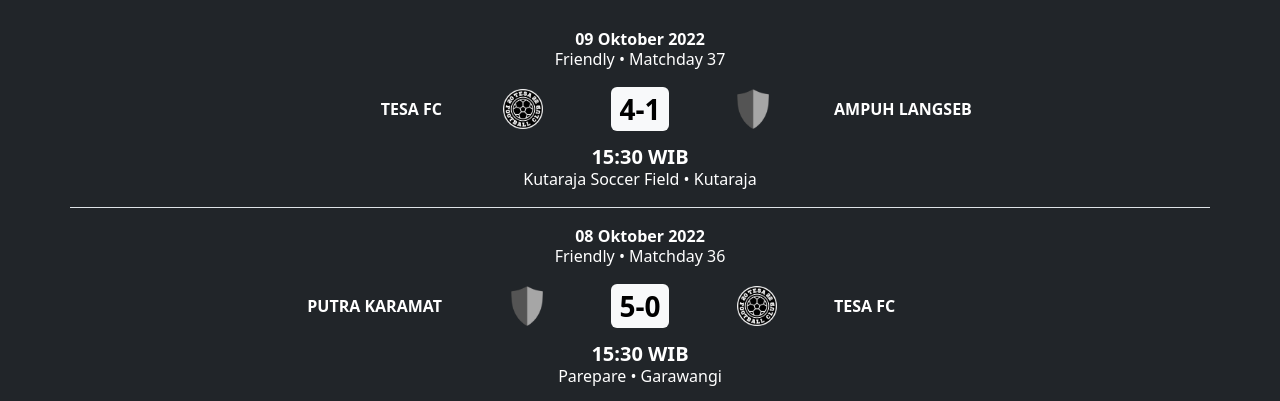
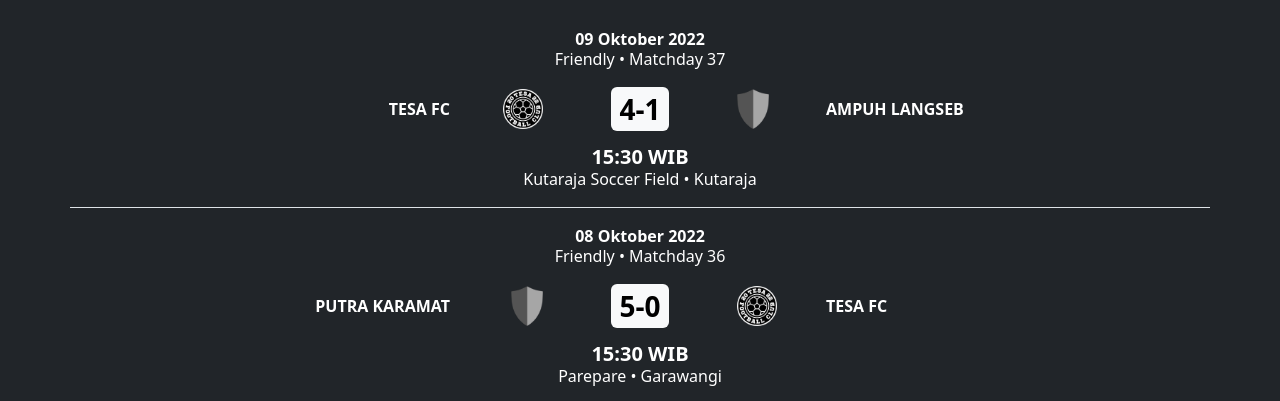
Before and after one commit to tesafc/tesafc.github.io, a Jekyll site: the page built from matches.html, in a window 1280 px wide. Shown: the part 668-1069 px from the top of the page. Built offline with Jekyll 4.4.1, drawn with Linux system fonts in a browser that asks for light colours.

Commit message:
Update matches.html

```diff
--- a/matches.html
+++ b/matches.html
@@ -18,7 +18,7 @@ title: matches
           <div class="card-body py-2">
             <div class="row g-1">
               <div class="col-4 d-flex justify-content-end align-items-center">
-                <p class="card-text text-end text-uppercase fw-bolder lh-1 pe-2 pe-md-0">{{ match.home-team.name }}</p>
+                <p class="card-text text-end text-uppercase fw-bolder lh-1 pe-3 pe-md-0">{{ match.home-team.name }}</p>
               </div>
               <div class="col-1 d-flex justify-content-end align-items-center">
                 <img src="{% if match.home-team.logo %}{{ match.home-team.logo | relative_url }}{% else %}{{ '/assets/img/logo/logo-blank.png' | relative_url }}{% endif %}" alt="" class="text-end" width="auto" height="40">
@@ -30,7 +30,7 @@ title: matches
                 <img src="{% if match.away-team.logo %}{{ match.away-team.logo | relative_url }}{% else %}{{ '/assets/img/logo/logo-blank.png' | relative_url }}{% endif %}" alt="" class="text-start" width="auto" height="40">
               </div>
               <div class="col-4 d-flex justify-content-start align-items-center">
-                <p class="card-text text-start text-uppercase fw-bolder lh-1 ps-2 ps-md-0">{{ match.away-team.name }}</p>
+                <p class="card-text text-start text-uppercase fw-bolder lh-1 ps-3 ps-md-0">{{ match.away-team.name }}</p>
               </div>
             </div>
           </div>
@@ -58,7 +58,7 @@ title: matches
           <div class="card-body py-2">
             <div class="row g-2">
               <div class="col-4 d-flex justify-content-end align-items-center">
-                <p class="card-text text-end text-uppercase fw-bolder lh-1 pe-2 pe-md-2">{{ match.home-team.name }}</p>
+                <p class="card-text text-end text-uppercase fw-bolder lh-1 pe-3 pe-md-0">{{ match.home-team.name }}</p>
               </div>
               <div class="col-1 d-flex justify-content-end align-items-center">
                 <img src="{% if match.home-team.logo %}{{ match.home-team.logo | relative_url }}{% else %}{{ '/assets/img/logo/logo-blank.png' | relative_url }}{% endif %}" alt="" class="text-end" width="auto" height="40">
@@ -69,7 +69,7 @@ title: matches
               <div class="col-1 d-flex justify-content-start align-items-center">
                 <img src="{% if match.away-team.logo %}{{ match.away-team.logo | relative_url }}{% else %}{{ '/assets/img/logo/logo-blank.png' | relative_url }}{% endif %}" alt="" class="text-start" width="auto" height="40">
               </div>
-              <div class="col-4 d-flex justify-content-start align-items-center ps-2 ps-md-2">
+              <div class="col-4 d-flex justify-content-start align-items-center ps-3 ps-md-0">
                 <p class="card-text text-start text-uppercase fw-bolder lh-1">{{ match.away-team.name }}</p>
               </div>
             </div>
```
